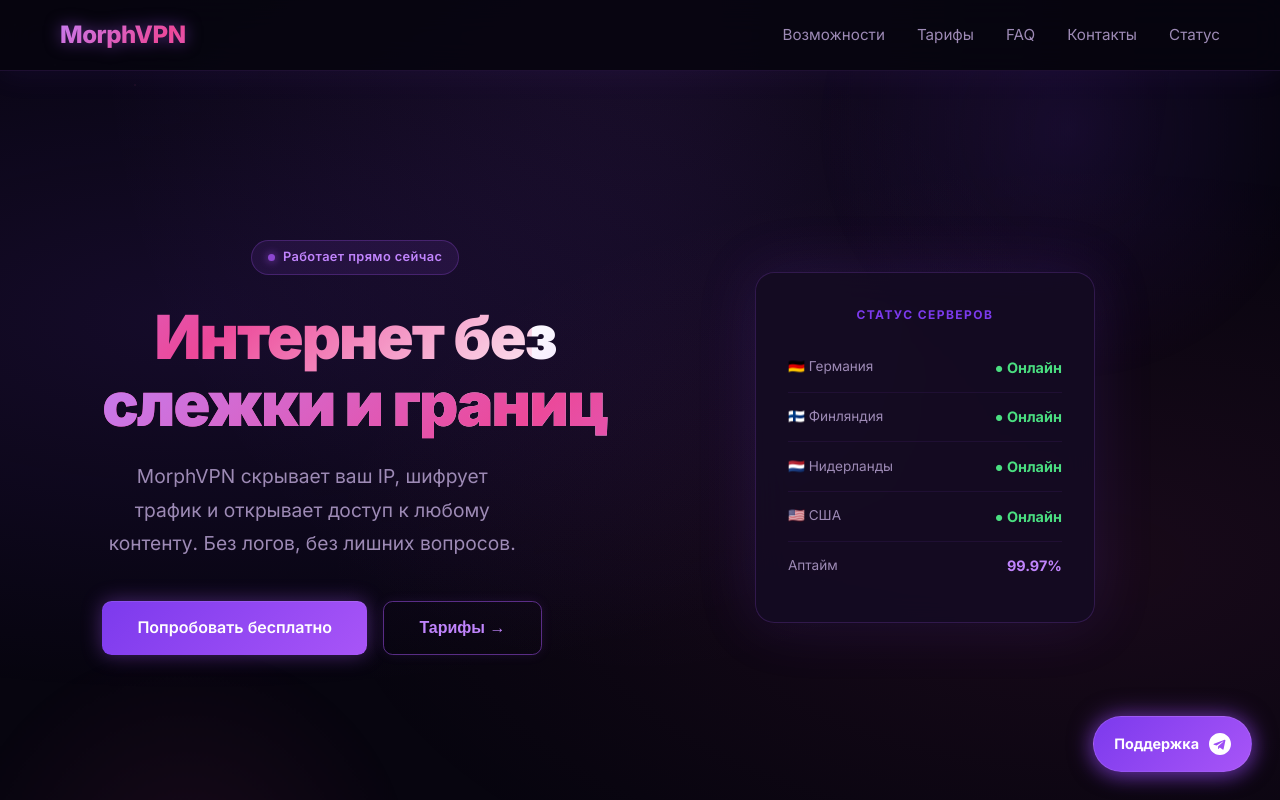
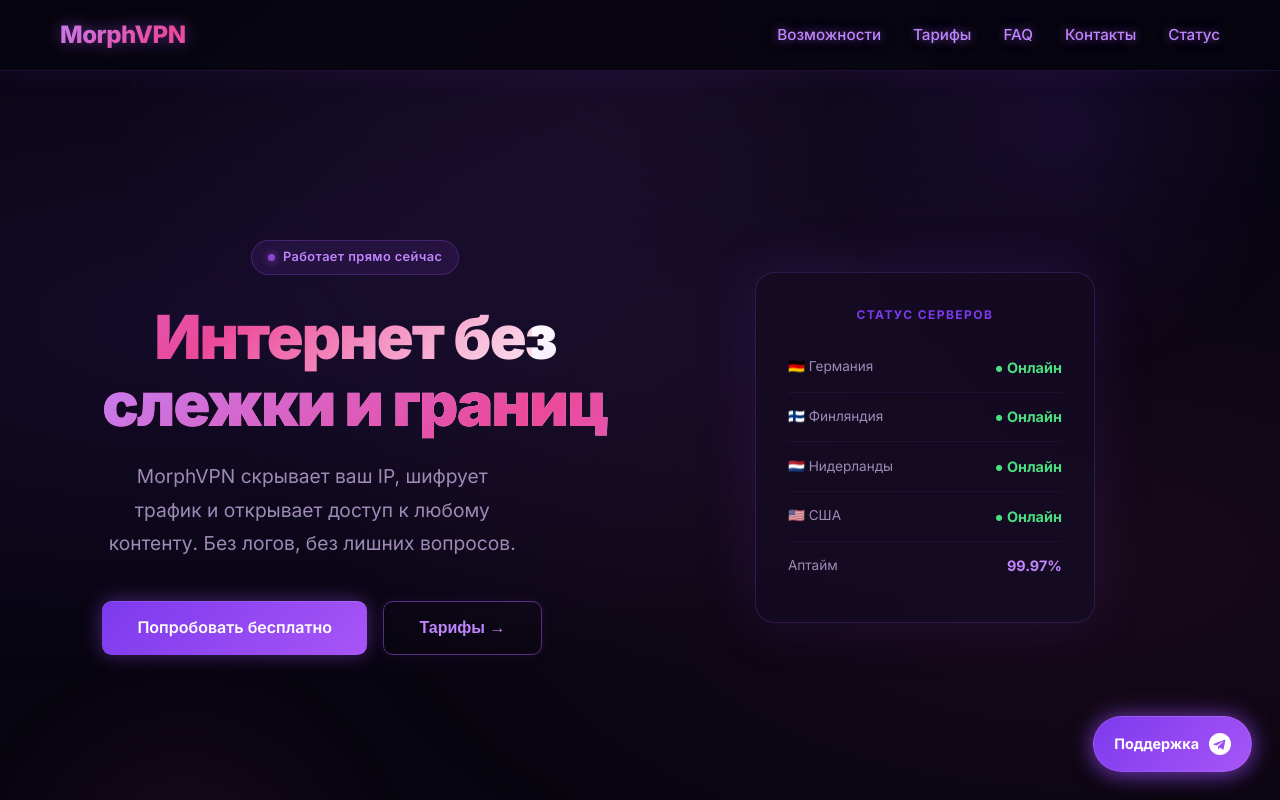
Before and after one commit to denis555hhhh/MorphVPN, a website: page index.html in a window 1280 px wide. Shown: the top 800 px of the page. Drawn offline with Linux system fonts and the light colour scheme.

Commit message:
Make nav links glow purple

```diff
--- a/styles.css
+++ b/styles.css
@@ -109,10 +109,12 @@
 
 .nav-links a {
     text-decoration: none;
-    color: var(--text-light);
+    color: #c084fc;
     transition: all 0.3s;
     position: relative;
     font-size: 0.95rem;
+    font-weight: 500;
+    text-shadow: 0 0 10px rgba(192,132,252,0.5), 0 0 20px rgba(168,85,247,0.3);
 }
 
 .nav-links a::after {
@@ -125,11 +127,12 @@
     background: linear-gradient(90deg, var(--primary-color), var(--secondary-color));
     transition: width 0.3s;
     border-radius: 2px;
+    box-shadow: 0 0 8px rgba(168,85,247,0.8);
 }
 
 .nav-links a:hover {
-    color: var(--primary-bright);
-    text-shadow: 0 0 12px rgba(168,85,247,0.6);
+    color: #fff;
+    text-shadow: 0 0 12px rgba(192,132,252,1), 0 0 25px rgba(168,85,247,0.7), 0 0 40px rgba(168,85,247,0.3);
 }
 
 .nav-links a:hover::after { width: 100%; }
```
